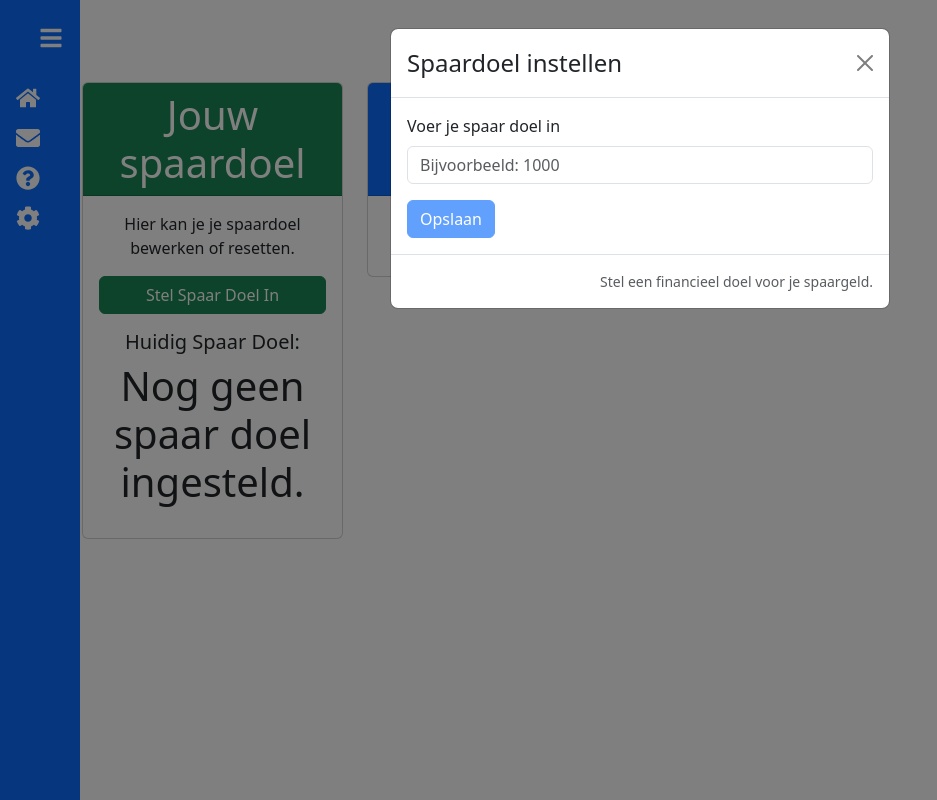
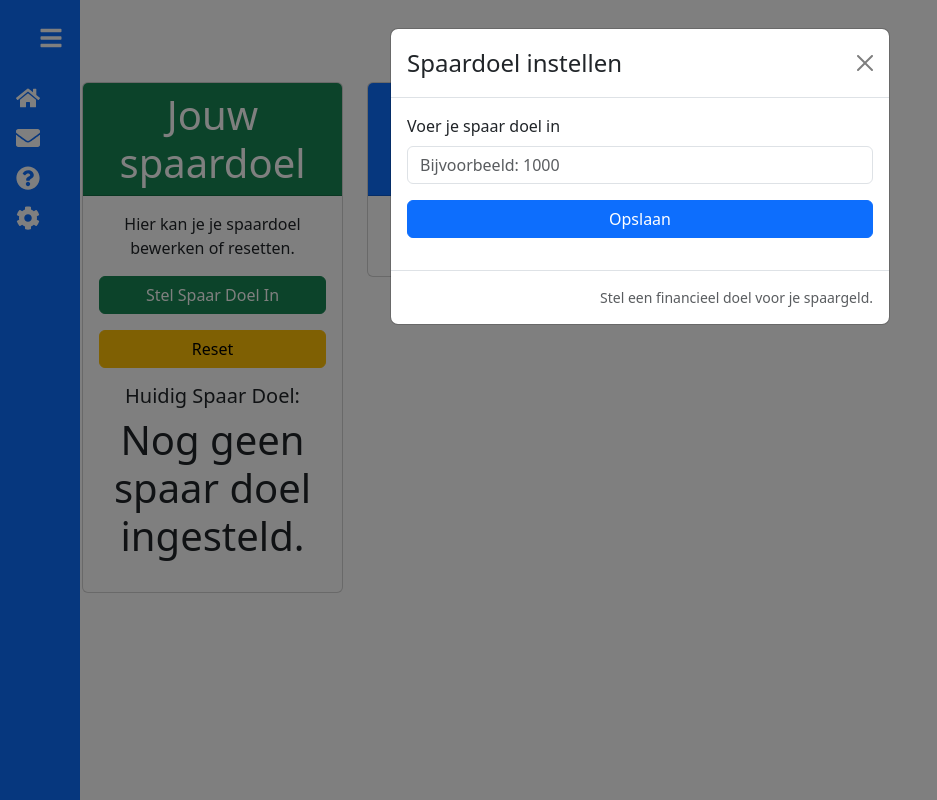
Before and after one commit to OsamaElAnzi/GeldManagmentSysteem_React, a React (Vite) app in the folder GeldApp/: page /settings in a window 1280 px wide. Both pictures are taken after a click on the button "Stel Spaar Doel In". Shown: the whole page, without its empty margins (0-937 px from the left). Built offline with nearby package versions, Linux system fonts and the light colour scheme.

Commit message:
vermogen moet worden gedaan

```diff
--- a/GeldApp/src/components/HerbruikbaarCode/ModalSpaarDoel.jsx
+++ b/GeldApp/src/components/HerbruikbaarCode/ModalSpaarDoel.jsx
@@ -16,7 +16,7 @@ function ModalSpaarDoel() {
 
   const handleClose = () => setShow(false);
   const handleShow = () => setShow(true);
-
+  const handleRest = () => setSpaardoel("");
   const handleSubmit = (e) => {
     e.preventDefault();
     const parsedSpaardoel = parseFloat(spaardoel);
@@ -32,8 +32,11 @@ function ModalSpaarDoel() {
 
   return (
     <>
-      <Button variant="success" className="w-100" onClick={handleShow}>
+      <Button variant="success" className="w-100 mb-3" onClick={handleShow}>
         Stel Spaar Doel In
+      </Button>
+      <Button variant="warning" type="submit" className="w-100" onClick={handleRest}>
+        Reset
       </Button>
 
       <Modal
@@ -58,9 +61,11 @@ function ModalSpaarDoel() {
                 required
               />
             </Form.Group>
-            <Button variant="primary" type="submit" disabled={!spaardoel}>
-              Opslaan
-            </Button>
+            <Form.Group className="mb-3">
+              <Button variant="primary" className="w-100" type="submit">
+                Opslaan
+              </Button>
+            </Form.Group>
           </Form>
         </Modal.Body>
         <Modal.Footer>
@@ -68,8 +73,11 @@ function ModalSpaarDoel() {
         </Modal.Footer>
       </Modal>
 
-      <DisplaySpaarDoelSettings spaardoel={spaardoel} update={update} setUpdate={setUpdate} />
-
+      <DisplaySpaarDoelSettings
+        spaardoel={spaardoel}
+        update={update}
+        setUpdate={setUpdate}
+      />
     </>
   );
 }
@@ -93,11 +101,12 @@ function DisplaySpaarDoelSettings({ spaardoel, update, setUpdate }) {
   );
 }
 
-
 export function Spaardoel({ spaardoel }) {
   return (
     <div>
-      <p className="display-6">{spaardoel ? `€${spaardoel}` : "Nog geen spaar doel ingesteld."}</p>
+      <p className="display-6">
+        {spaardoel ? `€${spaardoel}` : "Nog geen spaar doel ingesteld."}
+      </p>
     </div>
   );
 }
```
